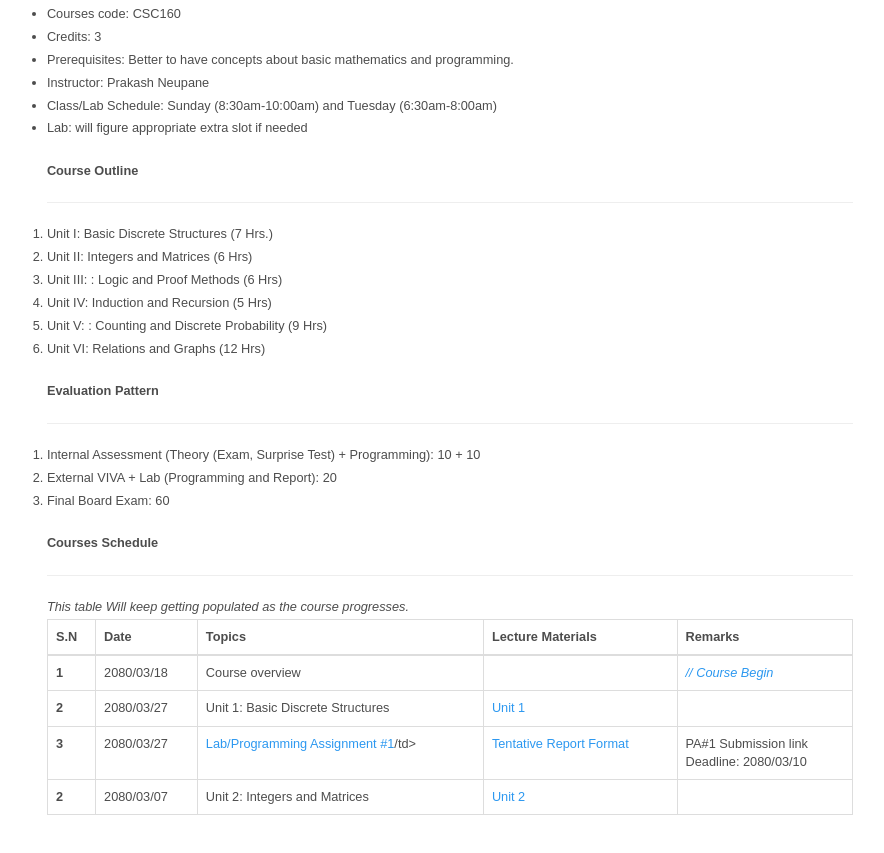
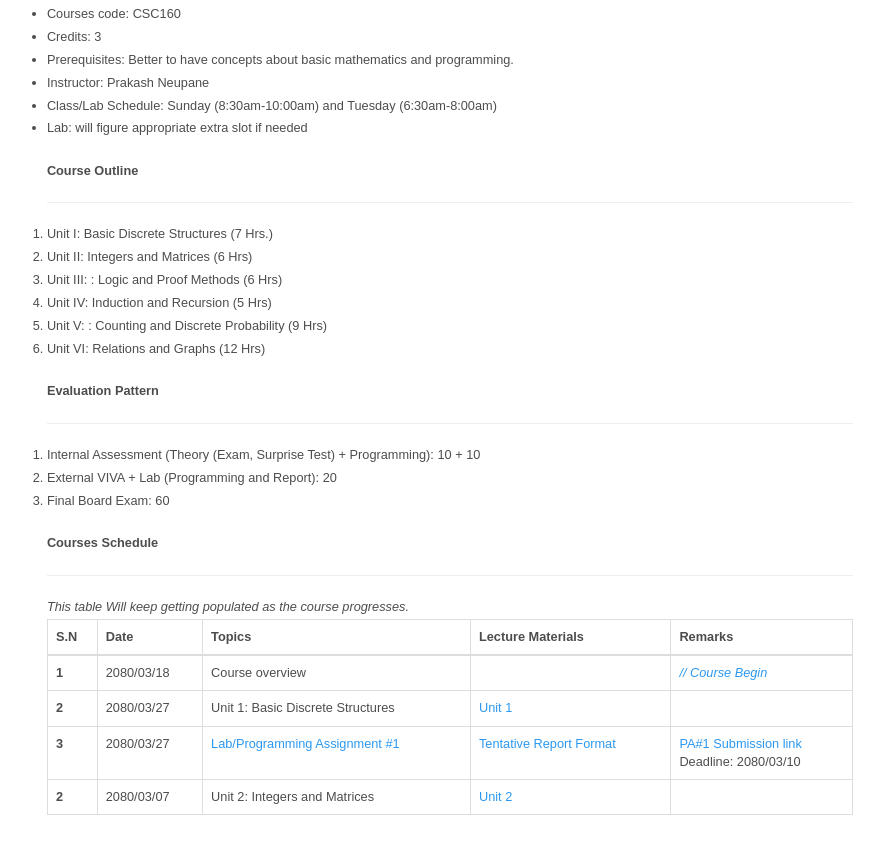
Before and after one commit to neupaneprakash/neupaneprakash.github.io, a plain HTML site: page ds.html in a window 1280 px wide. Shown: the part 925-1778 px from the top of the page, without its empty margins (340-1224 px from the left). Drawn offline with Linux system fonts and the light colour scheme; a web font is replaced by a local one.

Commit message:
Update ds.html

```diff
--- a/ds.html
+++ b/ds.html
@@ -197,9 +197,9 @@ First Edition Addison-Wesley, 20</li>
 												 <tr>
 												<th scope="row">3</th>
 												<td>2080/03/27</td>
-												<td><a href="https://github.com/neupaneprakash/DS/blob/main/PA1_DS.pdf">Lab/Programming Assignment #1</a>/td>
+												<td><a href="https://github.com/neupaneprakash/DS/blob/main/PA1_DS.pdf">Lab/Programming Assignment #1</a></td>
 												<td><a href="https://github.com/neupaneprakash/DS/blob/main/tentative_Report_format.pdf">Tentative Report Format</a></td>
-												<td><a href="https://forms.gle/v5bcFW83DzdYuBzD9"> </a>PA#1 Submission link<br> Deadline: 2080/03/10</td>
+												<td><a href="https://forms.gle/v5bcFW83DzdYuBzD9"> PA#1 Submission link</a><br> Deadline: 2080/03/10</td>
 											  </tr>
 												 <tr>
 												<th scope="row">2</th>
```
